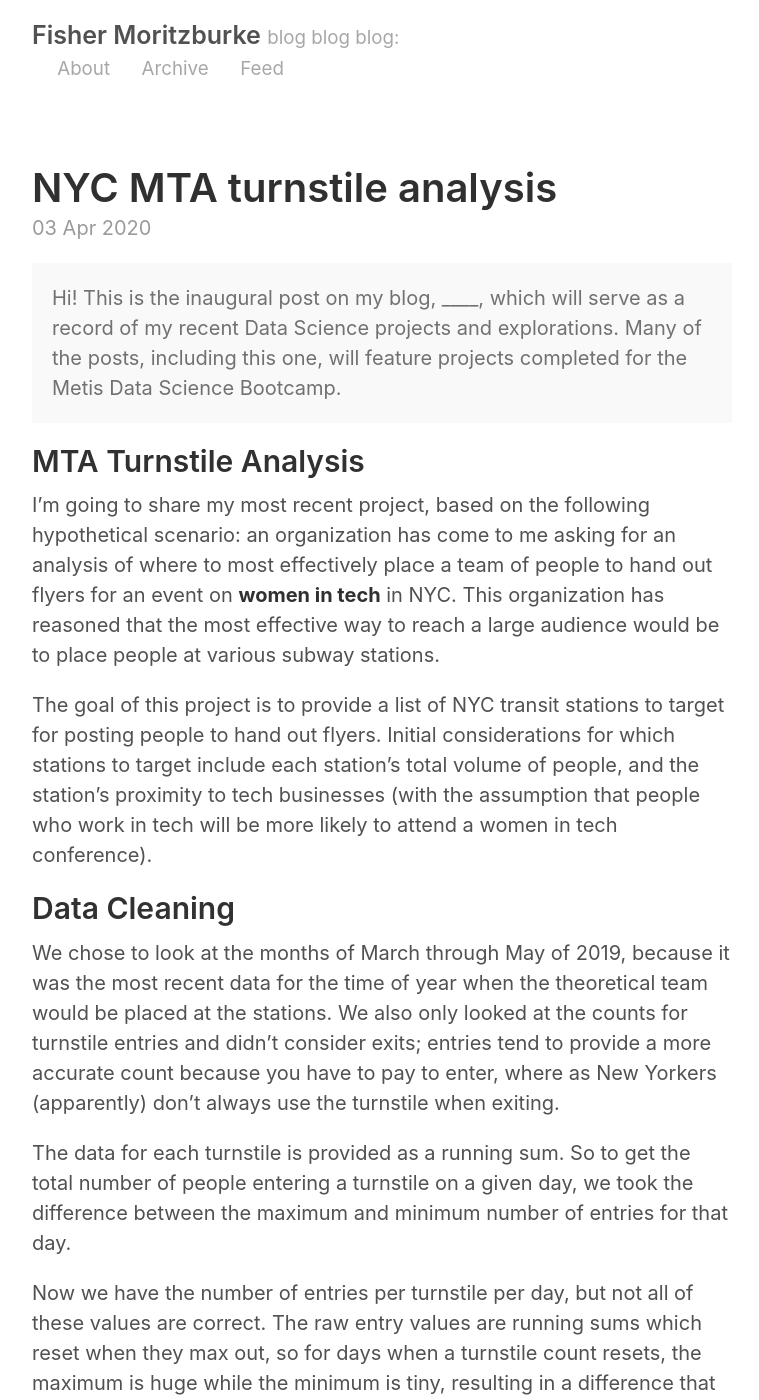
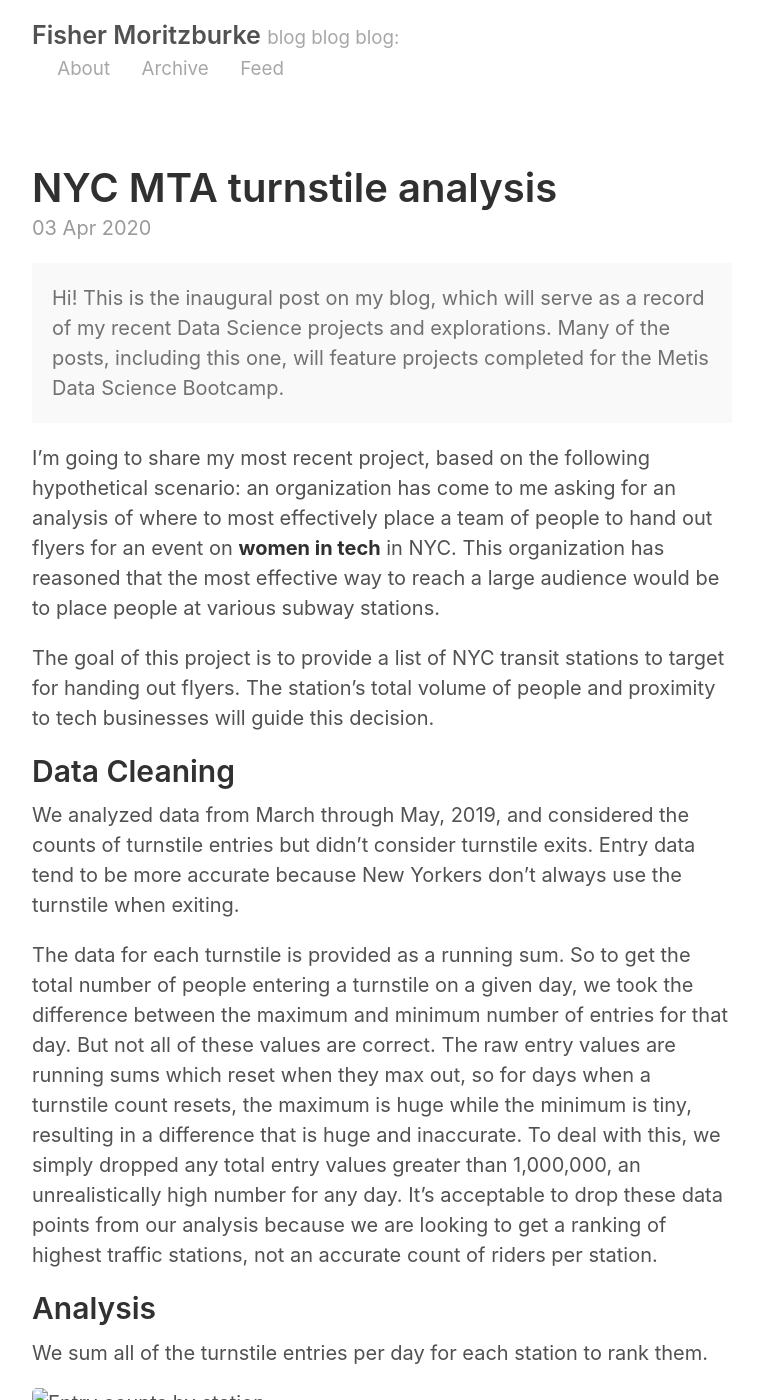
Before and after one commit to snisher/snisher.github.io, a Jekyll site: the page built from _posts/2020-04-03-MTA.md, in a window 1280 px wide and 1400 px high. Shown: the whole window, without its empty margins (258-1017 px from the left). Built offline with Jekyll 4.4.1, drawn with Linux system fonts in a browser that asks for light colours; some of the changed text lies outside the part shown.

Commit message:
project 1 blog update

```diff
--- a/_posts/2020-04-03-MTA.md
+++ b/_posts/2020-04-03-MTA.md
@@ -3,27 +3,24 @@
 title: NYC MTA turnstile analysis
 ---
 <div class="message">
-Hi! This is the inaugural post on my blog, ____, which will serve as a record of my recent Data Science projects and explorations. Many of the posts, including this one, will feature projects completed for the Metis Data Science Bootcamp.
+Hi! This is the inaugural post on my blog, which will serve as a record of my recent Data Science projects and explorations. Many of the posts, including this one, will feature projects completed for the Metis Data Science Bootcamp.
 </div>
 
-## MTA Turnstile Analysis
 I'm going to share my most recent project, based on the following hypothetical scenario: an organization has come to me asking for an analysis of where to most effectively place a team of people to hand out flyers for an event on **women in tech** in NYC. This organization has reasoned that the most effective way to reach a large audience would be to place people at various subway stations.
 
-The goal of this project is to provide a list of NYC transit stations to target for posting people to hand out flyers. Initial considerations for which stations to target include each station's total volume of people, and the station's proximity to tech businesses (with the assumption that people who work in tech will be more likely to attend a women in tech conference).
+The goal of this project is to provide a list of NYC transit stations to target for handing out flyers. The station's total volume of people and proximity to tech businesses will guide this decision.
 
 ## Data Cleaning
-We chose to look at the months of March through May of 2019, because it was the most recent data for the time of year when the theoretical team would be placed at the stations. We also only looked at the counts for turnstile entries and didn't consider exits; entries tend to provide a more accurate count because you have to pay to enter, where as New Yorkers (apparently) don't always use the turnstile when exiting.
+We analyzed data from March through May, 2019, and considered the counts of turnstile entries but didn't consider turnstile exits. Entry data tend to be more accurate because New Yorkers don't always use the turnstile when exiting.
 
-The data for each turnstile is provided as a running sum. So to get the total number of people entering a turnstile on a given day, we took the difference between the maximum and minimum number of entries for that day.
-
-Now we have the number of entries per turnstile per day, but not all of these values are correct. The raw entry values are running sums which reset when they max out, so for days when a turnstile count resets, the maximum is huge while the minimum is tiny, resulting in a difference that is huge and inaccurate. To deal with this, we simply dropped any total entry values greater than 1,000,000, an unrealistically high number for any day. It's acceptable to simply drop these data points from our analysis because we are looking to get a ranking of highest traffic stations, not an accurate count of riders per station.
+The data for each turnstile is provided as a running sum. So to get the total number of people entering a turnstile on a given day, we took the difference between the maximum and minimum number of entries for that day. But not all of these values are correct. The raw entry values are running sums which reset when they max out, so for days when a turnstile count resets, the maximum is huge while the minimum is tiny, resulting in a difference that is huge and inaccurate. To deal with this, we simply dropped any total entry values greater than 1,000,000, an unrealistically high number for any day. It's acceptable to drop these data points from our analysis because we are looking to get a ranking of highest traffic stations, not an accurate count of riders per station.
 
 ## Analysis
 We sum all of the turnstile entries per day for each station to rank them.
 
 <img src="../images/initial_stations_bar.png" alt="Entry counts by station" width="700">
 
-A team member handing out flyers at 34th Street Penn Station could ambush the most people, but are the people at these stations the *most* likely to attend a women in tech event? Maybe not. People who work in tech are far more likely to attend, and we can easily target this demographic by choosing stations close to tech hubs.
+A team member handing out flyers at 34th Street Penn Station could ambush many people, but are the people at that station the *most* likely to attend a women in tech event? Maybe not. People who work in tech are far more likely to attend, and we can easily target this demographic by choosing stations close to tech hubs.
 
 <img src="../images/nyc_tech.jpg" alt="Entry counts by station" width="500">
 
```
